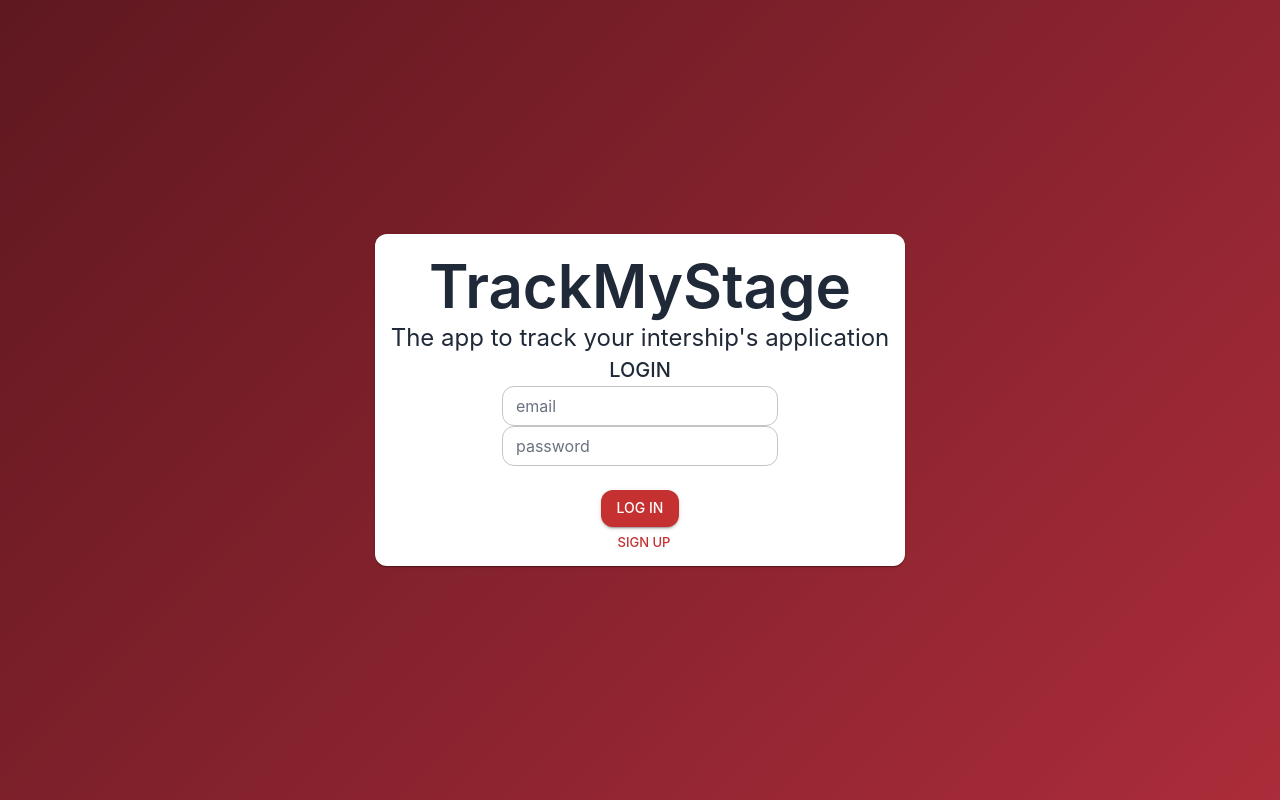
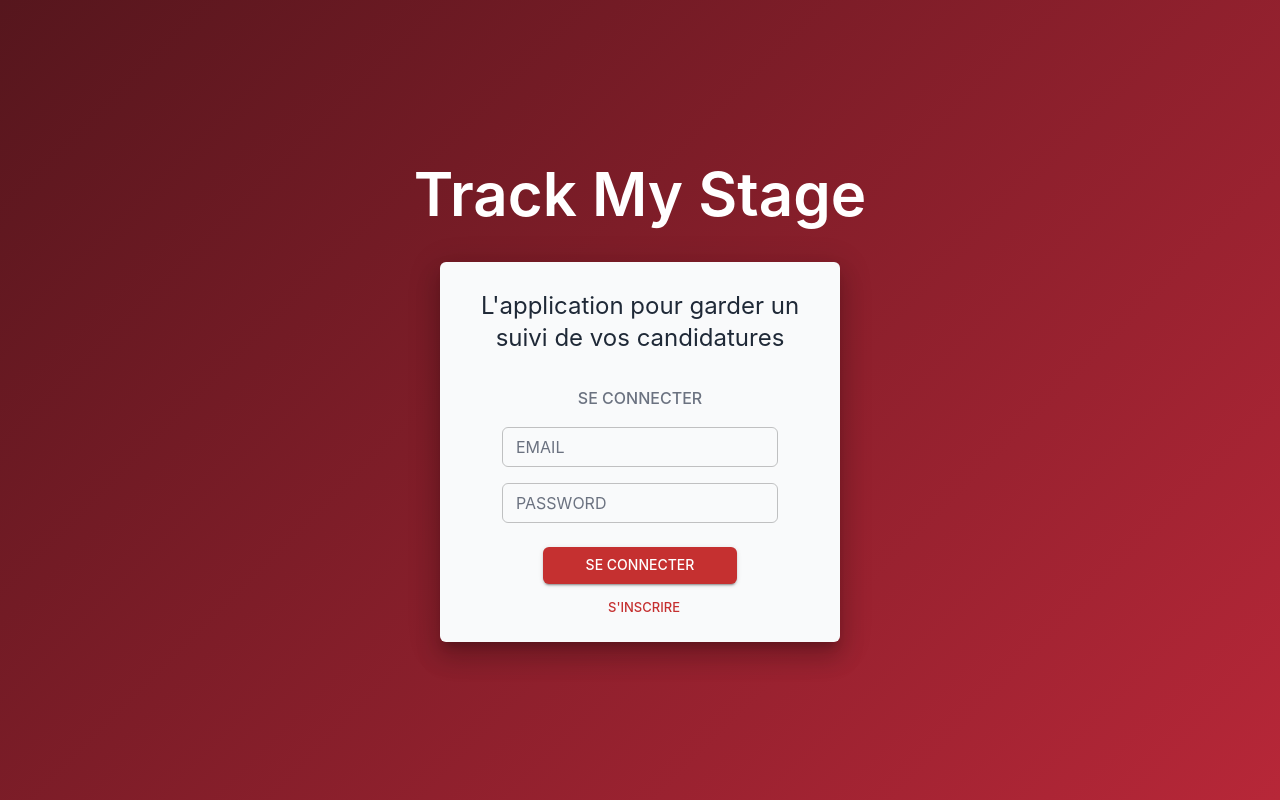
Before and after one commit to cbo31/TrackMyStage, a React app in the folder frontend/: page /login in a window 1280 px wide. Built offline with nearby package versions, Linux system fonts and the light colour scheme; the HTML template or start-up script is replaced by a standard one.

Commit message:
Add: clean design for 'Login' view

```diff
--- a/frontend/src/App.css
+++ b/frontend/src/App.css
@@ -4,8 +4,11 @@ body {
 
   justify-content: center;
 
-  background: linear-gradient(135deg, #5f1820, #ab2c3a);
+  background: linear-gradient(135deg, #56161d, #b72738);
 
   font-family: 'Inter', 'SF Pro Display', 'Manrope', -apple-system, BlinkMacSystemFont, 'Segoe UI', sans-serif;
   font-weight: 400;
 }
+
+
+/*#5f1820, #ab2c3a*/
--- a/frontend/src/components/Login.jsx
+++ b/frontend/src/components/Login.jsx
@@ -3,22 +3,29 @@ import { Box, Button, TextField, Card, CardContent, CardActions, Typography } fr
 
 function Login() {
   return (
-    <Box component="form">
-      <Card sx={{ display: "flex", alignItems: "center", flexDirection: "column" }}>
-        <CardContent sx={{ display: "flex", alignItems: "center", flexDirection: "column" }}>
-          <Typography variant="h2">TrackMyStage</Typography>
-          <Typography variant="h5">The app to track your intership's application</Typography>
-          <Typography variant="h6" sx={{ textTransform: "uppercase" }}>Login</Typography>
+    <Box sx={{ display: "flex", flexDirection: "column", alignItems: "center" }}>
+      <Typography variant="h2" sx={{ color: "text.white", mb: 4 }}>Track My Stage</Typography>
 
-          <TextField type="email" id="login-email" label="email" size="small"/>
-          <TextField type="password" id="login-pwd" label="password" size="small"/>
-        </CardContent>
+      <Box component="form" sx={{  }}>
+        <Card sx={{ display: "flex", alignItems: "center", flexDirection: "column", boxShadow: 16,
+          bgcolor: "#F9FAFB", width: 400, height: 380, justifyContent: "center"
+        }}>
+          <CardContent sx={{ display: "flex", alignItems: "center", flexDirection: "column", gap: 2 }}>
+            <Typography variant="h5" sx={{ mb: 2, textAlign: "center" }}>L'application pour garder un suivi de vos candidatures</Typography>
+            <Typography variant="h6" sx={{ textTransform: "uppercase", fontSize: 16,
+              color: "text.secondary"
+            }}>se connecter</Typography>
 
-        <CardActions sx={{ display: "flex", flexDirection: "column" }}>
-          <Button type="submit" variant="contained" size="medium">Log In</Button>
-          <Button size="small">Sign Up</Button>
-        </CardActions>
-      </Card>
+            <TextField type="email" id="login-email" label="EMAIL" size="small"/>
+            <TextField type="password" id="login-pwd" label="PASSWORD" size="small"/>
+          </CardContent>
+
+          <CardActions sx={{ display: "flex", flexDirection: "column", gap: 1 }}>
+            <Button type="submit" variant="contained" size="medium" sx={{ width: 194 }}>se connecter</Button>
+            <Button size="small">S'inscrire</Button>
+          </CardActions>
+        </Card>
+      </Box>
     </Box>
   )
 }
--- a/frontend/src/theme.js
+++ b/frontend/src/theme.js
@@ -21,6 +21,7 @@ const theme = createTheme({
     text: {
       primary: "#1F2937",
       secondary: "#6B7280",
+      white: "#ffffff",
     },
 
     success: {
@@ -41,7 +42,7 @@ const theme = createTheme({
   },
 
   shape: {
-    borderRadius: 12,
+    borderRadius: 6,
   },
 
   typography: {
```
